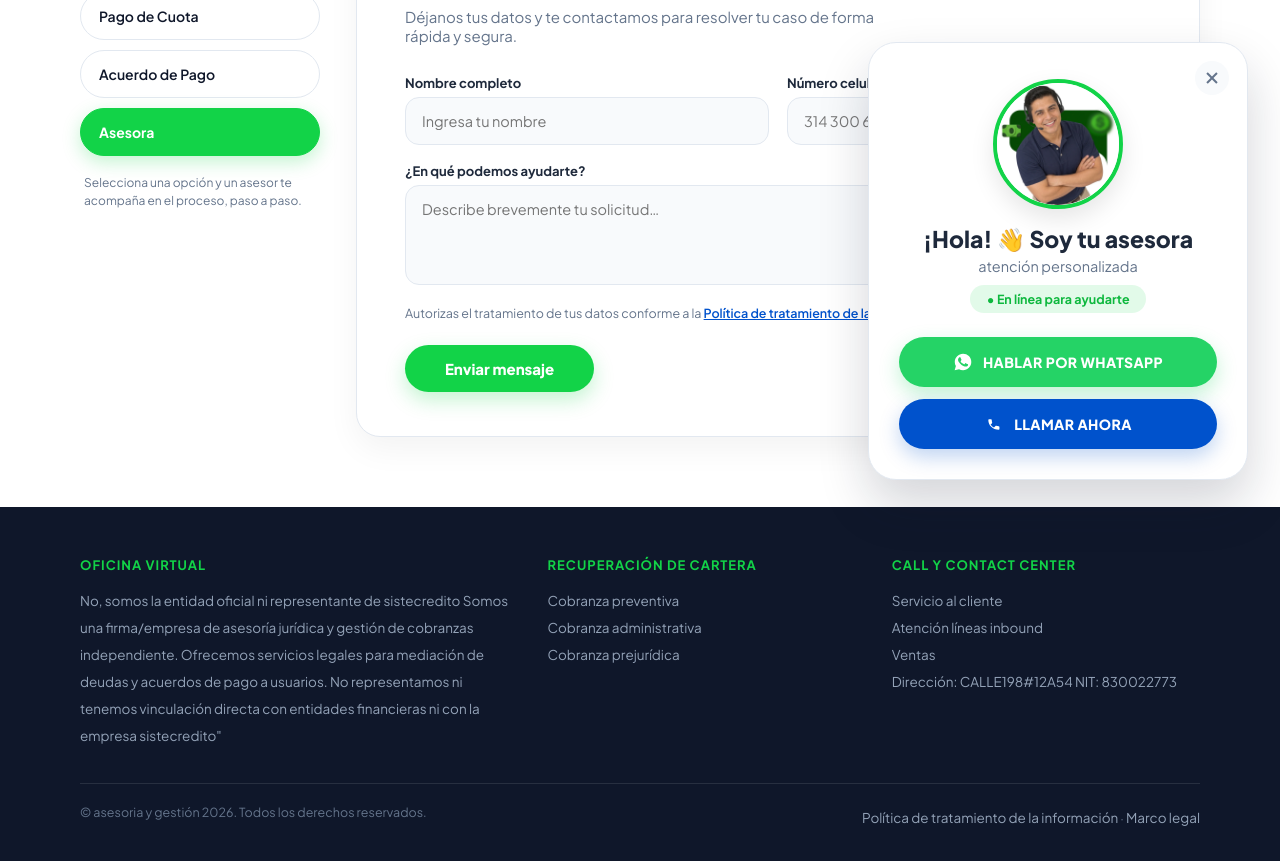
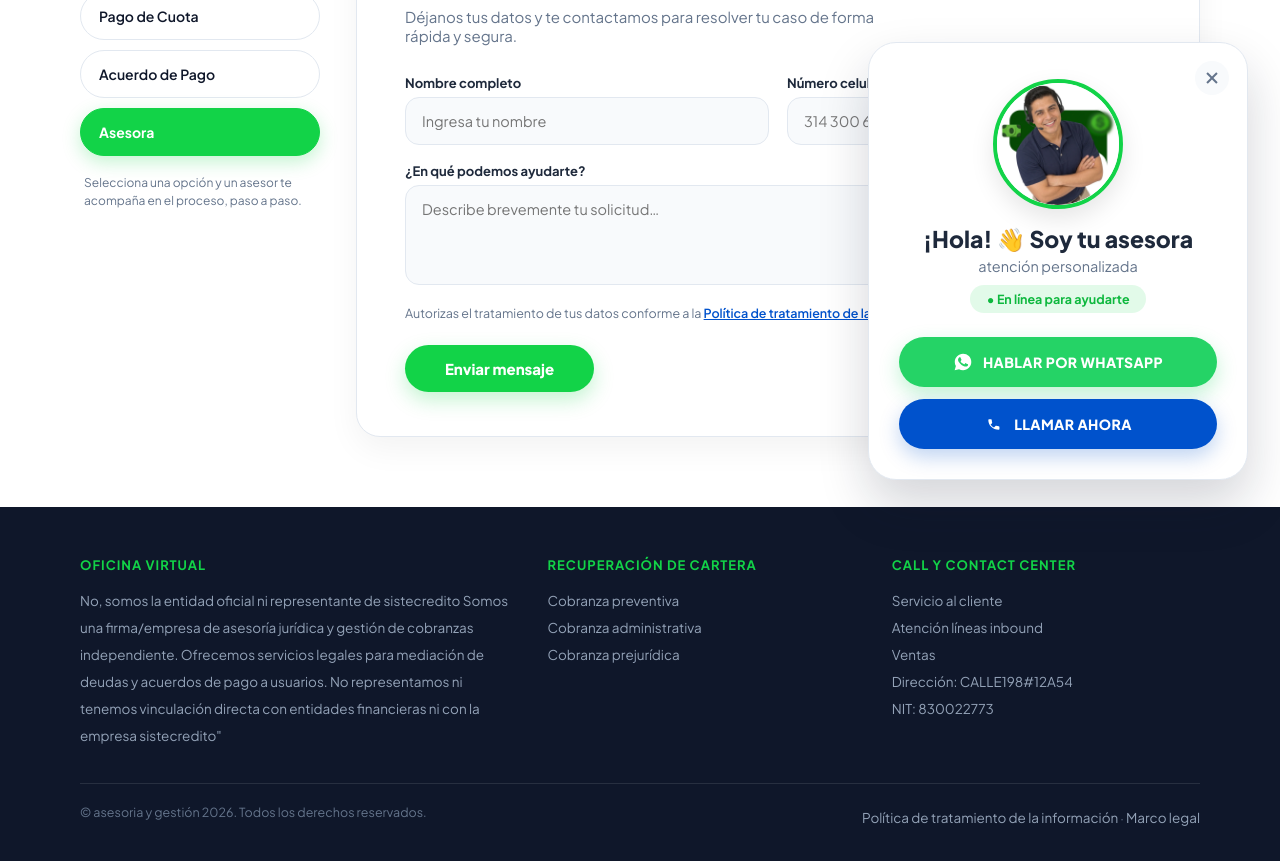
Before and after one commit to prom2026cash-alt/siste, a plain HTML site: page index.html in a window 1280 px wide. Shown: the part 288-1149 px from the top of the page. Drawn offline with Linux system fonts and the light colour scheme.

Commit message:
Update index.html

```diff
--- a/index.html
+++ b/index.html
@@ -631,7 +631,7 @@ Somos una firma/empresa de asesoría jurídica y gestión de cobranzas independi
       <p><a href="#" data-msg="Hola, requiero atención del área de Servicio al cliente.">Servicio al cliente</a></p>
       <p><a href="#" data-msg="Hola, necesito comunicarme con Atención líneas inbound.">Atención líneas inbound</a></p>
       <p><a href="#" data-msg="Hola, me gustaría contactarme con el departamento de Ventas.">Ventas</a></p>
-      <p><a href="#" data-msg="Hola, me gustaría contactarme con el departamento de Ventas.">Dirección: CALLE198#12A54
+      <p><a href="#" data-msg="Hola, me gustaría contactarme con el departamento de Ventas.">Dirección: CALLE198#12A54 <br>
 
 NIT: 830022773</a></p>
 
```
